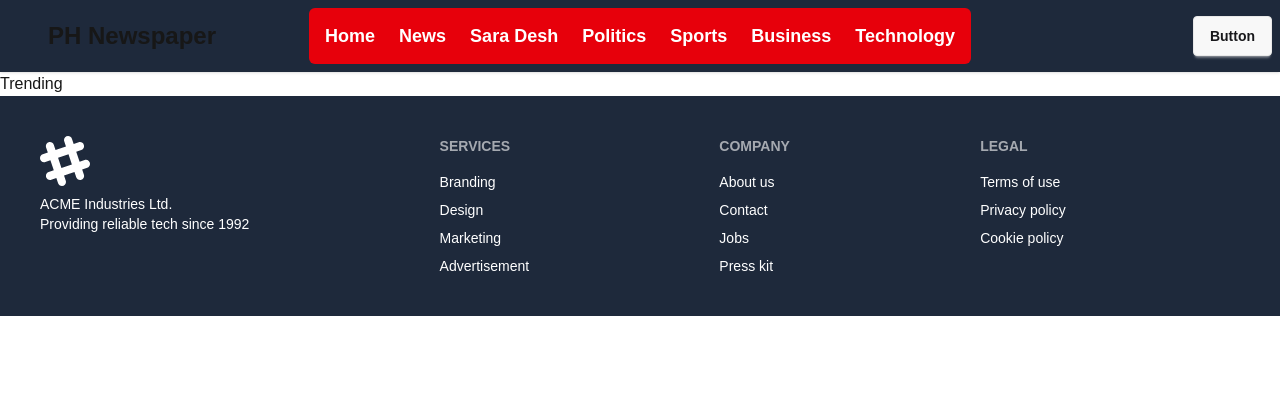
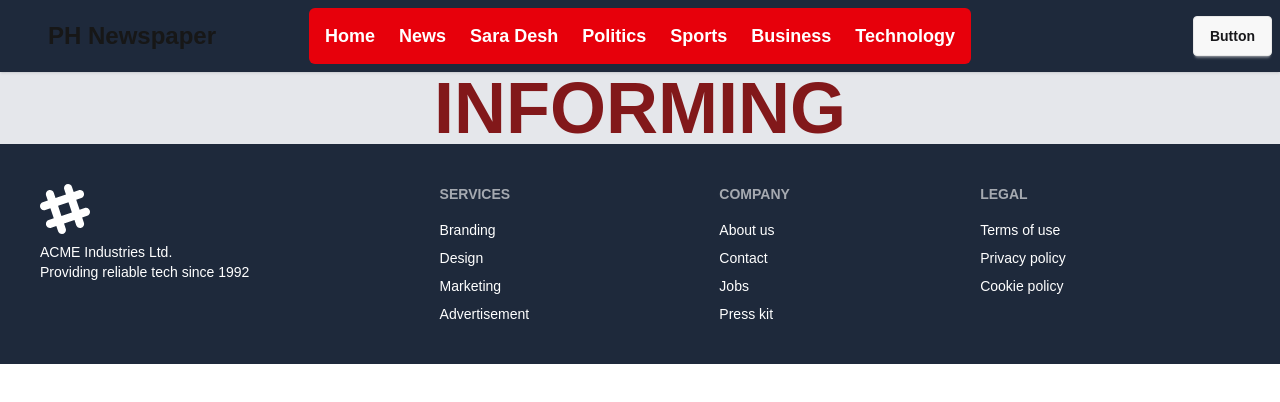
Before and after one commit to mhseber/PH-NewsPaper-NextJs, a Next.js app: page / in a window 1280 px wide. Shown: the top 402 px of the page. Built offline with nearby package versions, Linux system fonts and the light colour scheme.

Commit message:
Trending Section Update

```diff
--- a/package.json
+++ b/package.json
@@ -15,9 +15,11 @@
   },
   "devDependencies": {
     "@tailwindcss/postcss": "^4",
+    "autoprefixer": "^10.4.23",
     "daisyui": "^5.5.14",
     "eslint": "^9",
     "eslint-config-next": "16.1.1",
-    "tailwindcss": "^4"
+    "postcss": "^8.5.6",
+    "tailwindcss": "^4.1.18"
   }
 }
--- a/src/app/home/Trending.jsx
+++ b/src/app/home/Trending.jsx
@@ -1,7 +1,22 @@
 import React from "react";
 
 const Trending = () => {
-  return <div>Trending</div>;
+  return (
+    <section>
+      <div className="flex justify-center items-center text-red-900 font-semibold  bg-gray-200">
+        <span className="text-rotate text-7xl">
+          <span className="justify-items-center">
+            <span>BREAKING</span>
+            <span>REPORTING</span>
+            <span>UPDATING</span>
+            <span>INFORMING</span>
+            <span>ANALYZING</span>
+            <span>SHARING</span>
+          </span>
+        </span>
+      </div>
+    </section>
+  );
 };
 
 export default Trending;
```
Also changed, not shown: 1 other file (tests, documents, lock files or other folders).
